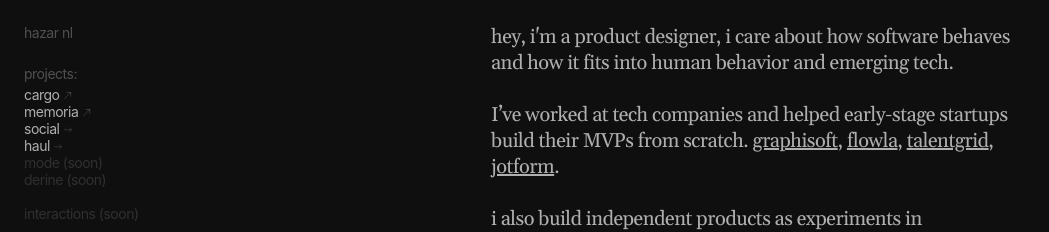
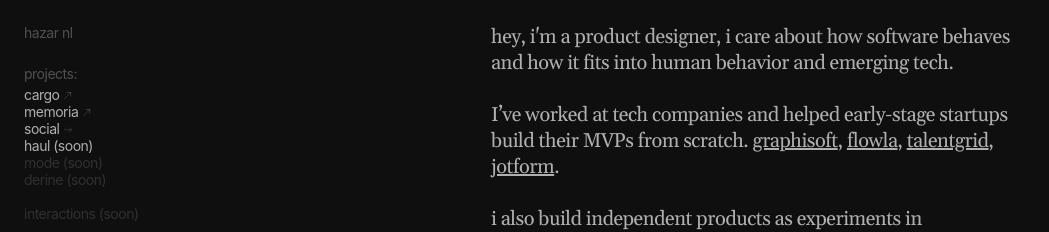
Before and after one commit to hazarnlnl/manhattan, a React (Vite) app: page / in a window 1280 px wide. Shown: the top 232 px of the page, without its empty margins (0-1049 px from the left). Built offline with nearby package versions, Linux system fonts and the light colour scheme.

Commit message:
Projects: mark 'haul' as (soon) instead of link

```diff
--- a/src/components/Layout.tsx
+++ b/src/components/Layout.tsx
@@ -12,7 +12,7 @@ function Layout() {
           <p><a href="https://trycargo.netlify.app" target="_blank" rel="noopener noreferrer">cargo</a> <img src="/icon_link.svg" alt="link" className="link-icon" /></p>
           <p><a href="https://trycargo.netlify.app" target="_blank" rel="noopener noreferrer">memoria</a> <img src="/icon_link.svg" alt="link" className="link-icon" /></p>
           <p><Link to="/social">social</Link> <img src="/icon_link2.svg" alt="link" className="link-icon" /></p>
-          <p><Link to="/strike">haul</Link> <img src="/icon_link2.svg" alt="link" className="link-icon" /></p>
+          <p>haul (soon)</p>
           <p>mode (soon)</p>
           <p>derine (soon)</p>
           <p>interactions (soon)</p>
```
